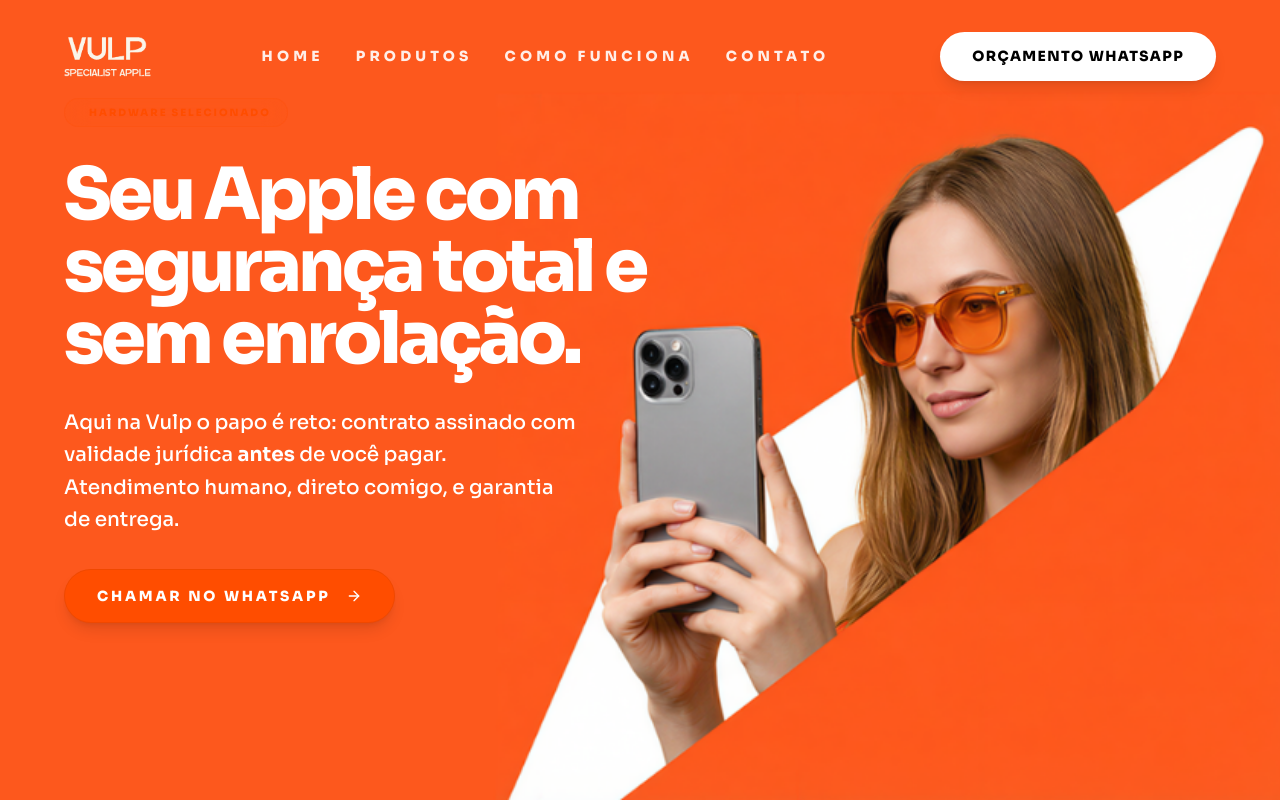
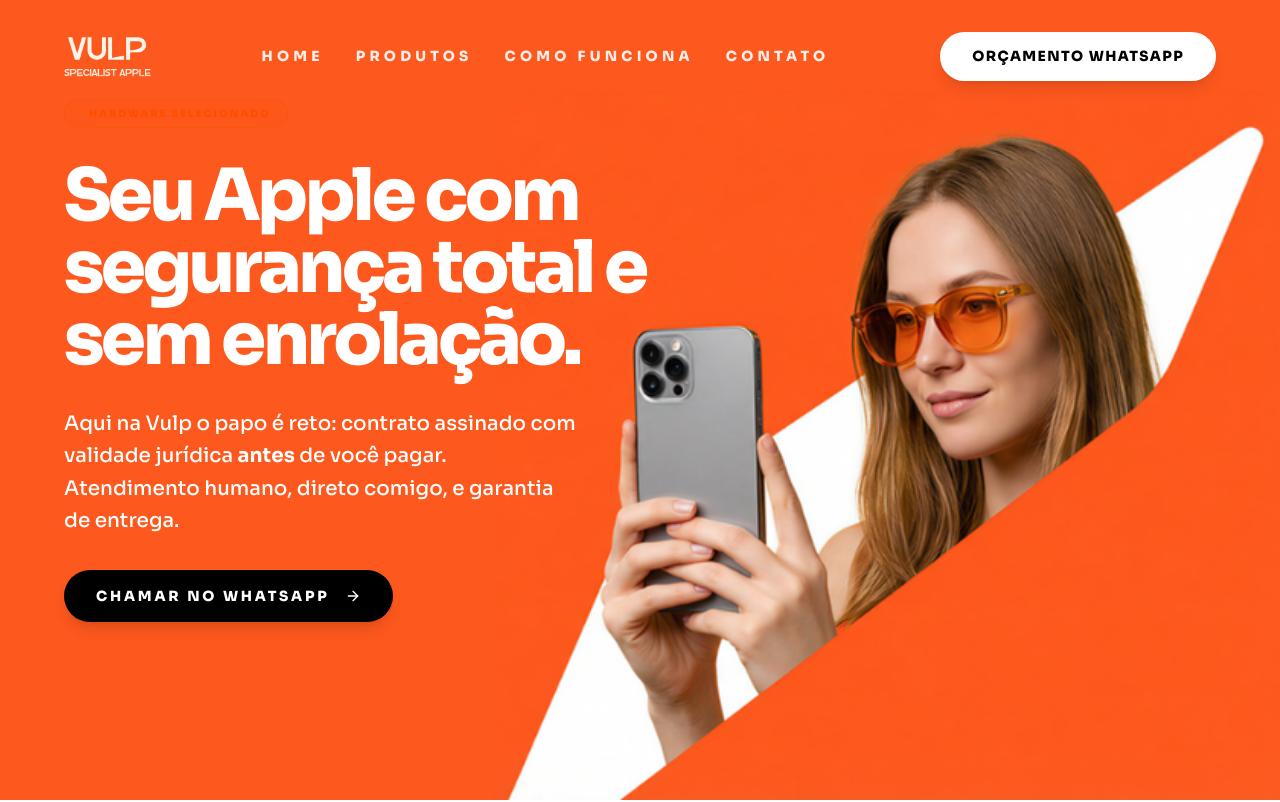
Before and after one commit to Monteiromathe550/VULPE, a React (Vite) app: page / in a window 1280 px wide. Shown: the top 802 px of the page. Built offline with nearby package versions, Linux system fonts and the light colour scheme.

Commit message:
Update Hero.tsx

```diff
--- a/src/components/Hero.tsx
+++ b/src/components/Hero.tsx
@@ -55,10 +55,11 @@ export function Hero() {
                 href="https://wa.me/5565981274128"
                 target="_blank"
                 rel="noopener noreferrer"
-                className="group bg-primary text-white border border-primary hover:bg-primary/90 px-8 py-4 rounded-full text-sm font-black uppercase tracking-[0.2em] transition-all flex items-center gap-4 mx-auto lg:mx-0 relative overflow-hidden shadow-lg shadow-primary/20 hover:shadow-primary/40 hover:-translate-y-1 cursor-pointer pointer-events-auto z-20"
+                className="group bg-black text-white hover:border-black px-8 py-4 rounded-full text-sm font-black uppercase tracking-[0.2em] transition-all flex items-center gap-4 mx-auto lg:mx-0 relative overflow-hidden shadow-lg hover:-translate-y-1 cursor-pointer pointer-events-auto z-20"
               >
-                <span className="relative z-10">Chamar no WhatsApp</span>
-                <ArrowRight className="w-4 h-4 group-hover:translate-x-1 transition-transform relative z-10" />
+                <span className="relative z-10 text-white">Chamar no WhatsApp</span>
+                <ArrowRight className="w-4 h-4 group-hover:translate-x-1 transition-transform relative z-10 text-white" />
+                <div className="absolute inset-0 bg-primary translate-y-full group-hover:translate-y-0 transition-transform duration-500 ease-out" />
               </a>
             </div>
           </motion.div>
```
